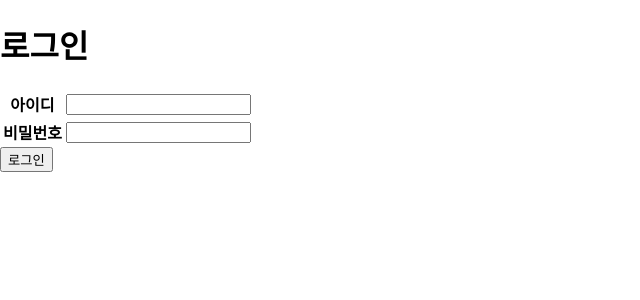
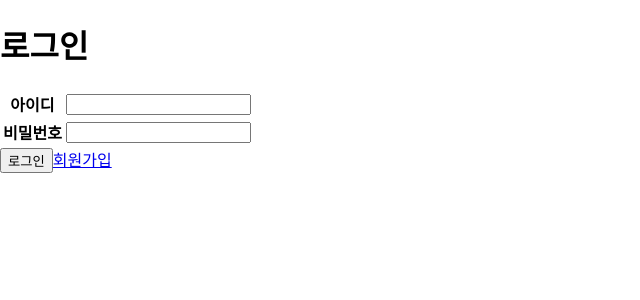
Before and after one commit to smkim11/WithPet-FE, a React (Create React App) app: page / in a window 1280 px wide. Shown: the top 300 px of the page, without its empty margins (0-640 px from the left). Built offline with nearby package versions, Linux system fonts and the light colour scheme.

Commit message:
로그인페이지에 회원가입 링크 추가

```diff
--- a/src/component/login.js
+++ b/src/component/login.js
@@ -1,5 +1,5 @@
 import React, { useState } from 'react'
-import { useNavigate } from 'react-router-dom';
+import { Link, useNavigate } from 'react-router-dom';
 
 export default function Login() {
     const [user,setUser] = useState({id:'',pw:''});
@@ -13,7 +13,6 @@ export default function Login() {
             // res.text() -> 서버에서 응답하는 문자열
             const text = await res.text();
             if(res.ok && text === '로그인 성공'){
-                alert('로그인 성공');
                 console.log('성공');
                 nav('/MainPage');
             }else{
@@ -40,7 +39,7 @@ export default function Login() {
                 </tr>
                 </tbody>
             </table>
-            <button onClick={login}>로그인</button>
+            <button onClick={login}>로그인</button><Link to={'/SignUp'}>회원가입</Link>
         </div>
     )
 }
```
